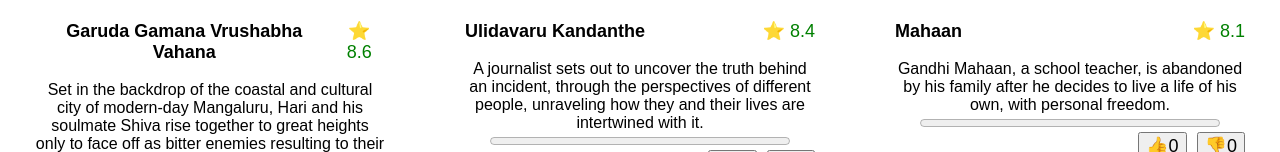
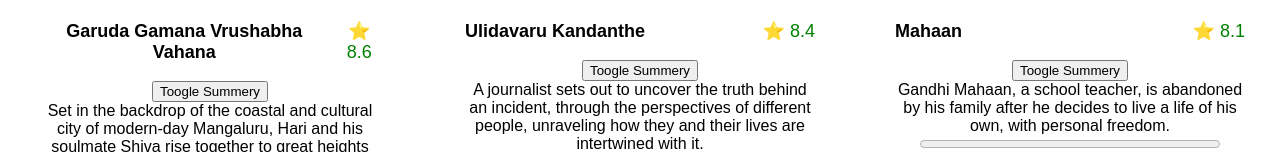
Before and after one commit to PradeepBiligiri/code-in-class, a React (Create React App) app: page / in a window 1280 px wide. Shown: the part 502-654 px from the top of the page. Built offline with nearby package versions, Linux system fonts and the light colour scheme.

Commit message:
toggle button

```diff
--- a/src/App.css
+++ b/src/App.css
@@ -10,9 +10,6 @@
   object-fit: cover;
 }
 .counter-container {
-  /* background-color: gray; */
-  /* width: min-content;
-  margin: 0 auto; */
   margin-bottom: 36px;
 }
 .counter-botton-container {
--- a/src/App.js
+++ b/src/App.js
@@ -194,15 +194,15 @@ function MovieList() {
 
   return (
     <div className="movie-list">
-      {moviList.map((mv) => (
-        <Movies movie={mv} />
+      {moviList.map((mv, id ) => (
+        <Movies key={id} movie={mv} />
       ))}
     </div>
   );
 }
 
 function Movies({ movie }) {
-  const [show, steShow] = useState(true);
+  const [show, setShow] = useState(true);
   const styles = {
     color: movie.rating >= 8 ? "green" : "red",
   };
@@ -215,7 +215,8 @@ function Movies({ movie }) {
           ⭐ {movie.rating}
         </p>
       </div>
-      <p className="movie-summary">{movie.summary}</p>
+      <button onClick={() => setShow(!show)}>Toogle Summery</button>
+      {show ? <p className="movie-summary">{movie.summary}</p> : null}
       <Counter />
     </div>
   );
@@ -235,7 +236,7 @@ function Counter() {
       <progress
         className="counter-progress"
         max="100"
-        value={(like / (like + dislike)) * 100}
+        value={(like / (like + dislike)) * 100 || 0}
       ></progress>
       <div className="counter-botton-container">
         <button
```
